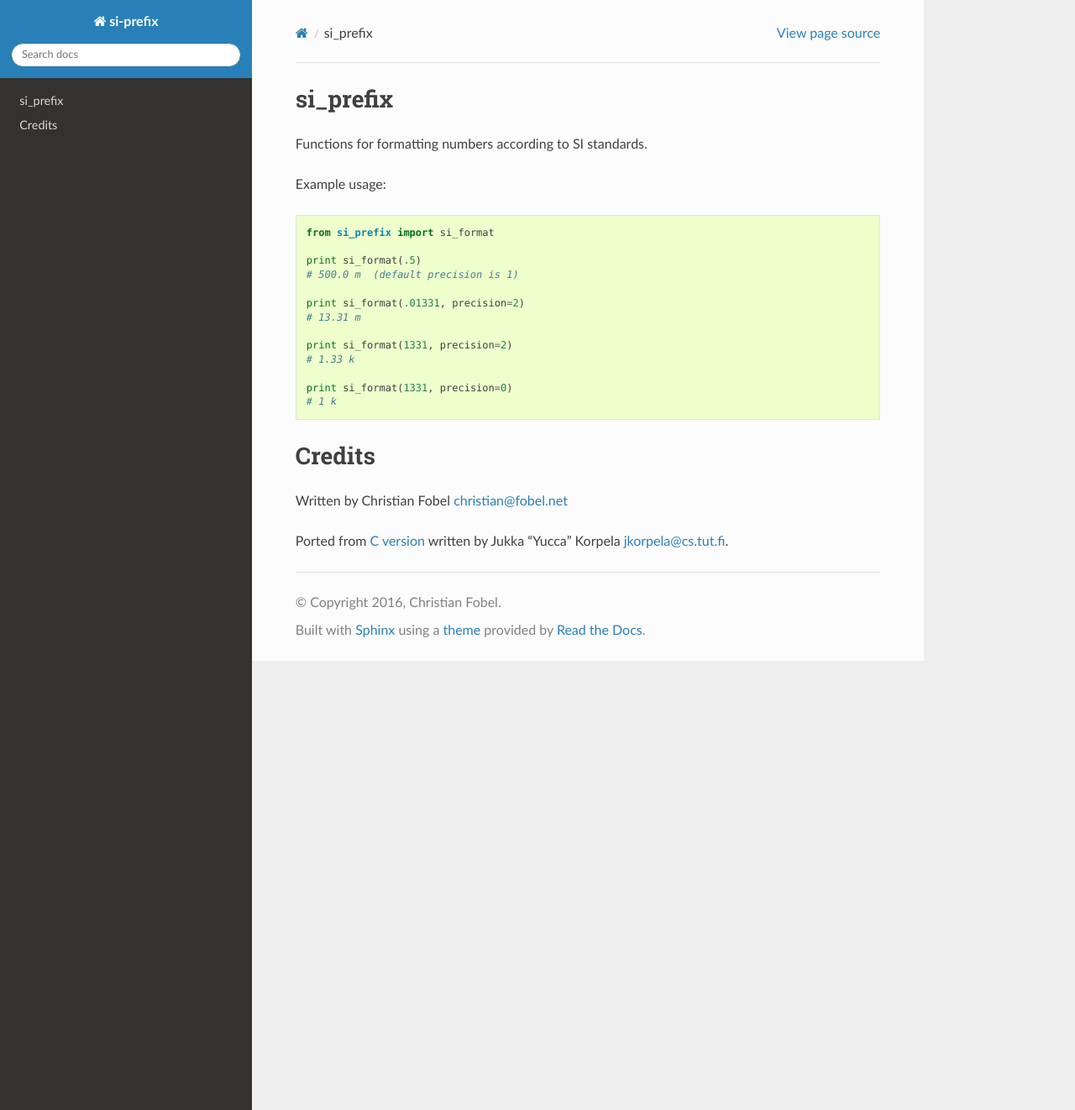
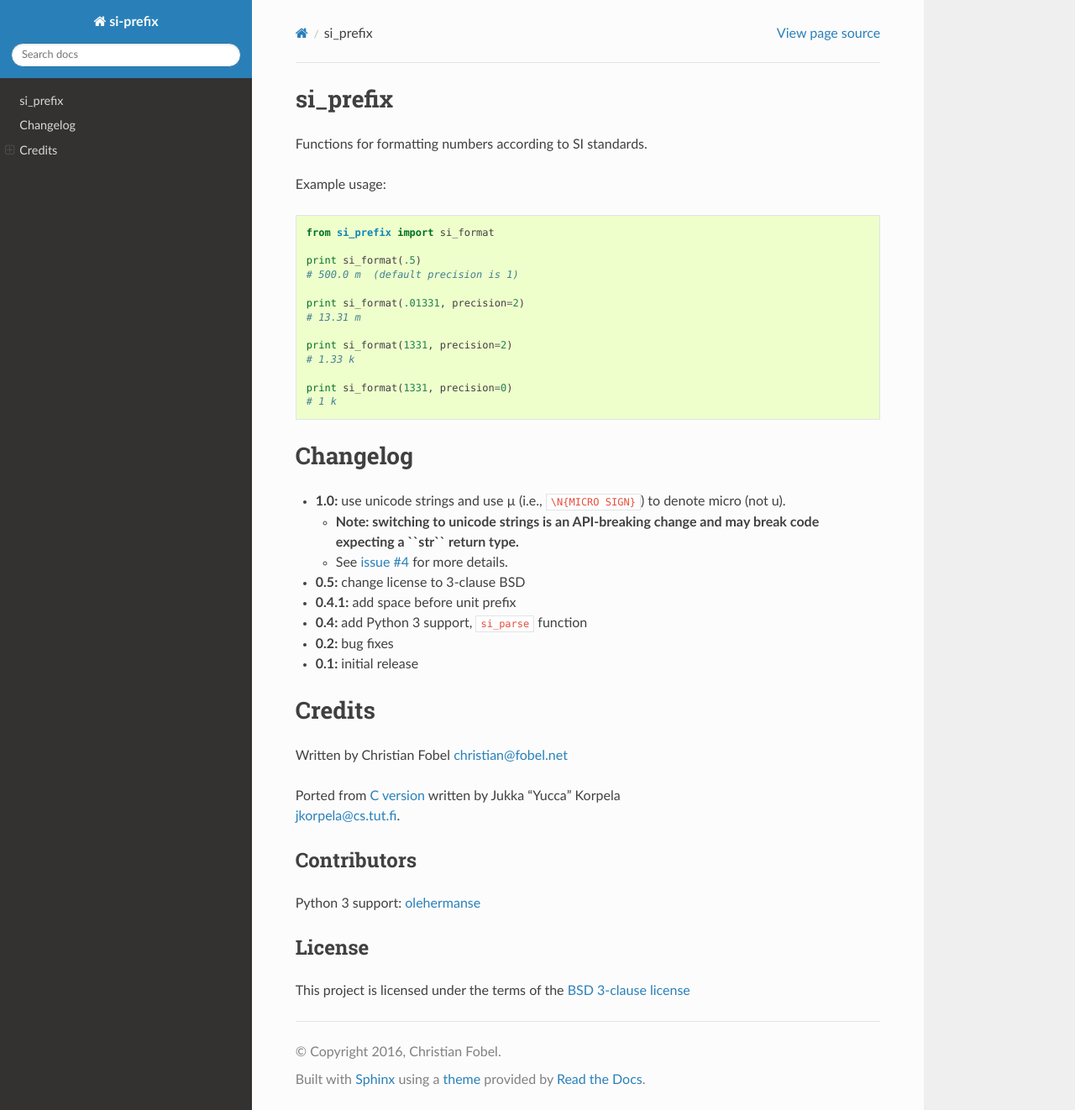
Before and after one commit to cfobel/si-prefix, a Sphinx documentation site: the page built from docs/README.rst, in a window 1280 px wide and 1322 px high. Shown: the whole window at 84% size. Built offline with Sphinx 7.4.7 and the Read the Docs theme 2.0.0, drawn with Linux system fonts in a browser that asks for light colours; pages that are not in the unit, such as notebooks, are missing from menus.

Commit message:
docs(readme): add changelog to README

```diff
--- a/docs/README.rst
+++ b/docs/README.rst
@@ -21,10 +21,41 @@ Example usage:
     print si_format(1331, precision=0)
     # 1 k
 
+Changelog
+=========
+
+-  **1.0:** use unicode strings and use µ (i.e., ``\N{MICRO SIGN}``) to
+   denote
+   micro (not u).
+
+   -  **Note: switching to unicode strings is an API-breaking change and
+      may
+      break code expecting a ``str`` return type.**
+   -  See `issue #4 <https://github.com/cfobel/si-prefix/issues/4>`__
+      for more details.
+
+-  **0.5:** change license to 3-clause BSD
+-  **0.4.1:** add space before unit prefix
+-  **0.4:** add Python 3 support, ``si_parse`` function
+-  **0.2:** bug fixes
+-  **0.1:** initial release
+
 Credits
 =======
 
 Written by Christian Fobel christian@fobel.net
 
-Ported from `C version <http://www.cs.tut.fi/~jkorpela/c/eng.html>`__
-written by Jukka “Yucca” Korpela jkorpela@cs.tut.fi.
+| Ported from `C version <http://www.cs.tut.fi/~jkorpela/c/eng.html>`__
+  written by Jukka “Yucca” Korpela
+| jkorpela@cs.tut.fi.
+
+Contributors
+------------
+
+Python 3 support: `olehermanse <https://github.com/olehermanse>`__
+
+License
+-------
+
+This project is licensed under the terms of the `BSD 3-clause
+license </LICENSE.md>`__
```
Also changed, not shown: README.md (+13 -0 lines), docs/si_prefix.rst (deleted, +0 -17 lines).
